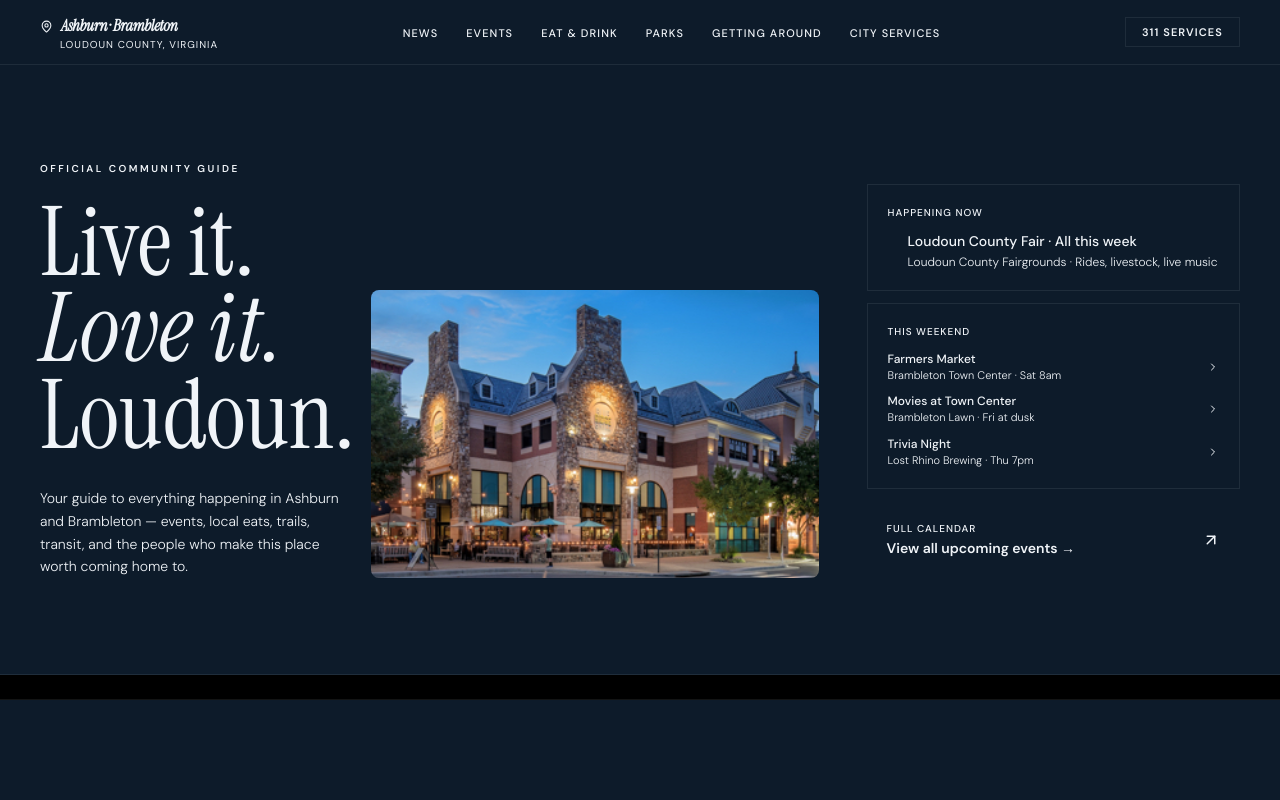
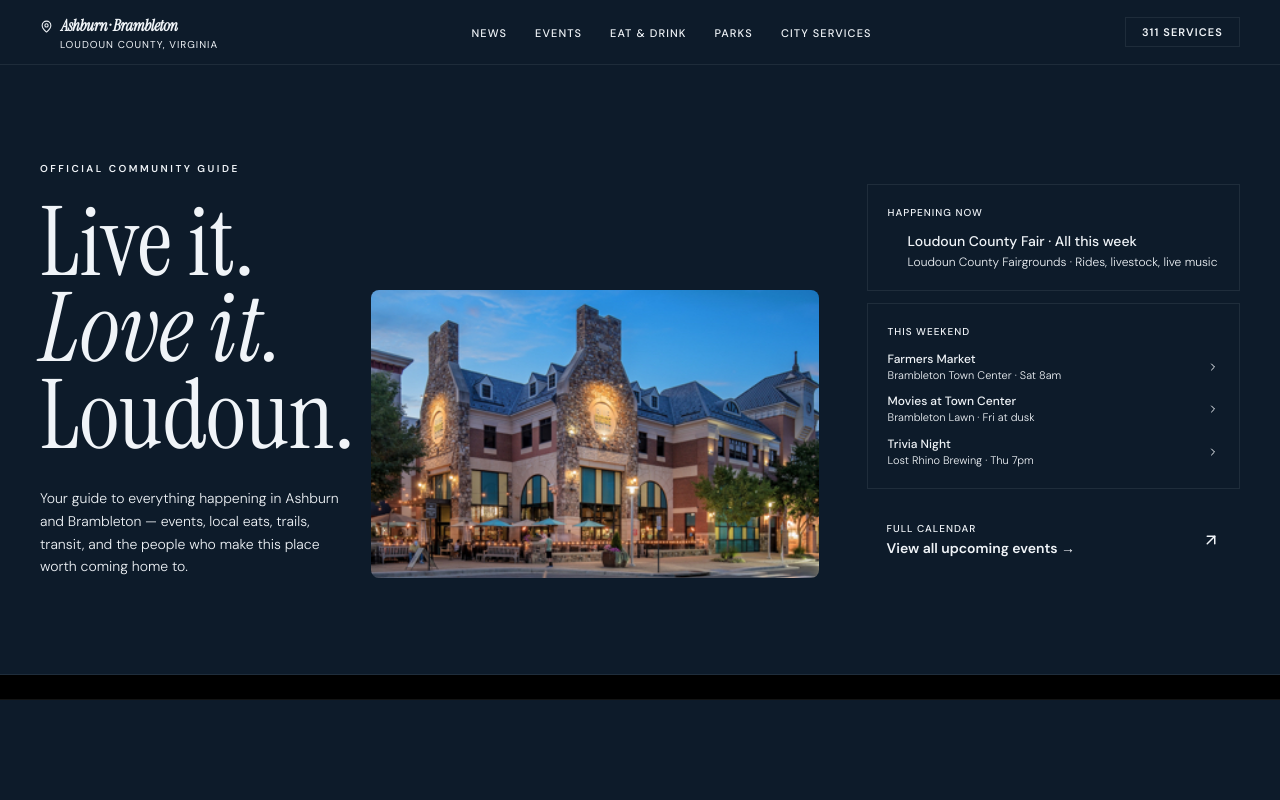
Before and after one commit to priyaramineni7-ctrl/Hometown-Website, a React (Vite) app: page / in a window 1280 px wide. Shown: the top 800 px of the page. Built offline with nearby package versions, Linux system fonts and the light colour scheme.

Commit message:
Wire header nav links to their sections, add scroll-spy highlighting

```diff
--- a/src/app/components/sections/NavBar.tsx
+++ b/src/app/components/sections/NavBar.tsx
@@ -6,12 +6,39 @@ import { NAV_LINKS } from "@/data/nav";
 export function NavBar() {
   const [menuOpen, setMenuOpen] = useState(false);
   const [scrolled, setScrolled] = useState(false);
-  const [activeSection, setActiveSection] = useState("News");
+  const [activeSection, setActiveSection] = useState<string | null>(null);
+
+  const goToSection = (href: string) => {
+    document.querySelector(href)?.scrollIntoView({ behavior: "smooth" });
+  };
 
   useEffect(() => {
     const fn = () => setScrolled(window.scrollY > 10);
     window.addEventListener("scroll", fn, { passive: true });
     return () => window.removeEventListener("scroll", fn);
+  }, []);
+
+  useEffect(() => {
+    const sections = NAV_LINKS.map((link) => document.querySelector(link.href)).filter(
+      (el): el is Element => el !== null,
+    );
+    if (sections.length === 0) return;
+
+    const observer = new IntersectionObserver(
+      (entries) => {
+        const visible = entries.filter((entry) => entry.isIntersecting);
+        if (visible.length === 0) return;
+        const topMost = visible.reduce((a, b) =>
+          a.boundingClientRect.top < b.boundingClientRect.top ? a : b,
+        );
+        const match = NAV_LINKS.find((link) => link.href === `#${topMost.target.id}`);
+        if (match) setActiveSection(match.label);
+      },
+      { rootMargin: "-80px 0px -70% 0px", threshold: 0 },
+    );
+
+    sections.forEach((section) => observer.observe(section));
+    return () => observer.disconnect();
   }, []);
 
   return (
@@ -37,17 +64,22 @@ export function NavBar() {
 
           <ul className="hidden lg:flex items-center gap-7">
             {NAV_LINKS.map((link) => (
-              <li key={link}>
-                <button
-                  onClick={() => setActiveSection(link)}
+              <li key={link.label}>
+                <a
+                  href={link.href}
+                  onClick={(e) => {
+                    e.preventDefault();
+                    setActiveSection(link.label);
+                    goToSection(link.href);
+                  }}
                   className={`text-[11px] uppercase tracking-widest transition-colors font-medium ${
-                    activeSection === link
+                    activeSection === link.label
                       ? "text-primary"
                       : "text-muted-foreground hover:text-foreground"
                   }`}
                 >
-                  {link}
-                </button>
+                  {link.label}
+                </a>
               </li>
             ))}
           </ul>
@@ -69,16 +101,19 @@ export function NavBar() {
       {menuOpen && (
         <div className="lg:hidden border-t border-border px-6 pb-6 pt-4 flex flex-col gap-4 bg-background">
           {NAV_LINKS.map((l) => (
-            <button
-              key={l}
-              onClick={() => {
-                setActiveSection(l);
+            <a
+              key={l.label}
+              href={l.href}
+              onClick={(e) => {
+                e.preventDefault();
+                setActiveSection(l.label);
                 setMenuOpen(false);
+                requestAnimationFrame(() => requestAnimationFrame(() => goToSection(l.href)));
               }}
               className="text-left text-sm text-foreground/70 uppercase tracking-widest"
             >
-              {l}
-            </button>
+              {l.label}
+            </a>
           ))}
         </div>
       )}
--- a/src/data/nav.ts
+++ b/src/data/nav.ts
@@ -1,10 +1,9 @@
 export const NAV_LINKS = [
-  "News",
-  "Events",
-  "Eat & Drink",
-  "Parks",
-  "Getting Around",
-  "City Services",
+  { label: "News", href: "#news" },
+  { label: "Events", href: "#events" },
+  { label: "Eat & Drink", href: "#eat-drink" },
+  { label: "Parks", href: "#parks" },
+  { label: "City Services", href: "#city-services" },
 ] as const;
 
-export type NavLink = (typeof NAV_LINKS)[number];
+export type NavLink = (typeof NAV_LINKS)[number]["label"];
```
